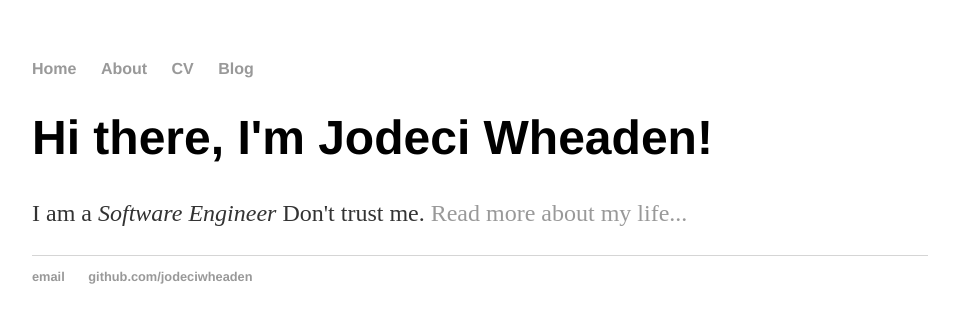
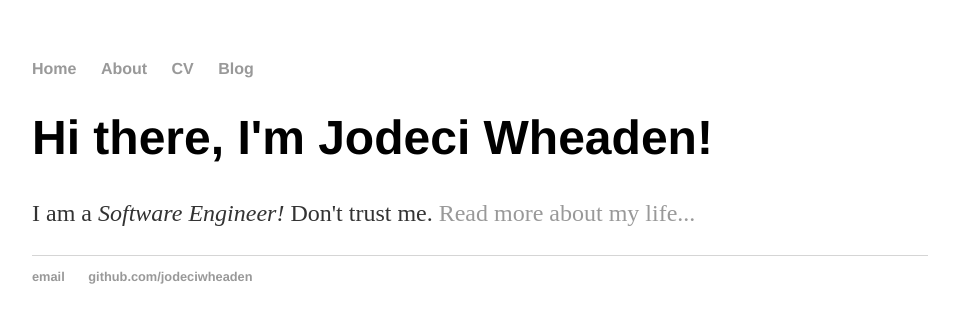
Before and after one commit to jodeciwheaden/jodeciwheaden.github.io, a Jekyll site: the page built from index.html, in a window 1280 px wide. Shown: the top 323 px of the page, without its empty margins (160-1119 px from the left). Built offline with Jekyll 4.4.1, drawn with Linux system fonts in a browser that asks for light colours.

Commit message:
Create Homepage

```diff
--- a/index.html
+++ b/index.html
@@ -4,5 +4,5 @@ title: Jodeci Wheaden
 ---
 <div class="blurb">
 	<h1>Hi there, I'm Jodeci Wheaden!</h1>
-	<p>I am a <em>Software Engineer</em> Don't trust me. <a href="/about">Read more about my life...</a></p>
+	<p>I am a <em>Software Engineer!</em> Don't trust me. <a href="/about">Read more about my life...</a></p>
 </div><!-- /.blurb -->
```
